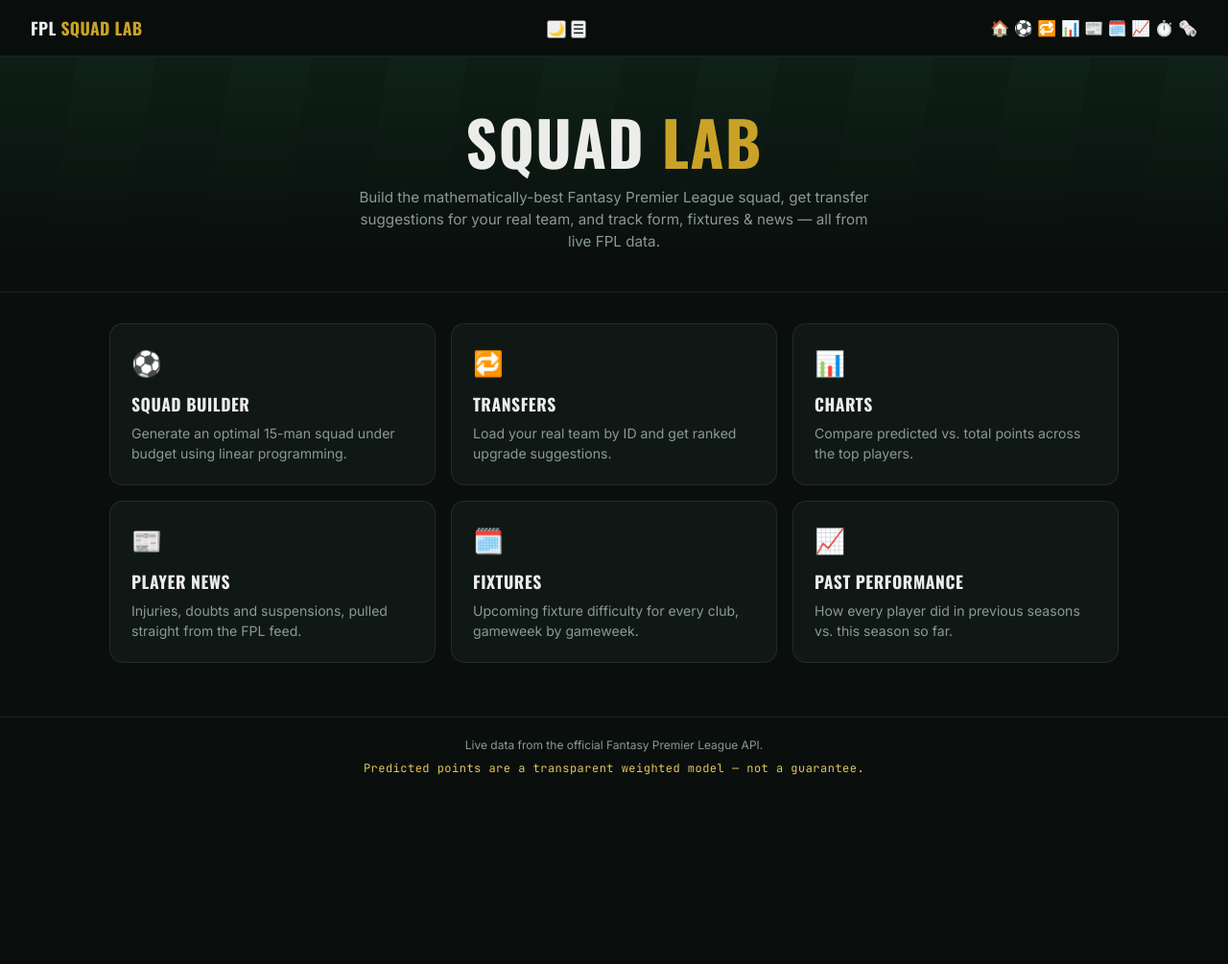
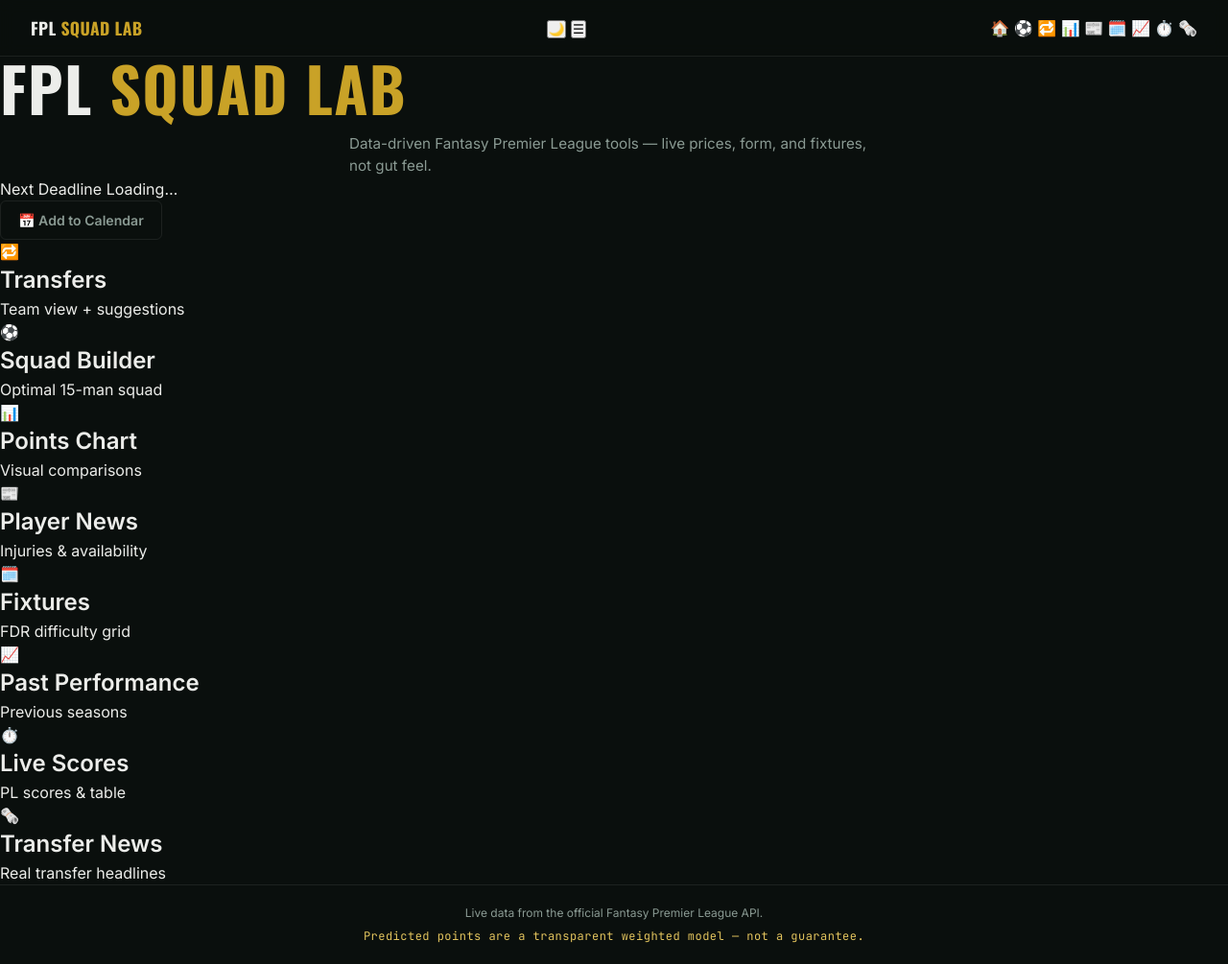
Before and after one commit to Avadhut2007/FPL, a Flask app: page / in a window 1280 px wide. Shown: the whole page at 96% size. Before the commit the page ends 808 px from the top, so only its background shows below. Run offline with Flask 3, Linux system fonts and the light colour scheme.

Commit message:
Refactor index.html for compact hero section

```diff
--- a/templates/index.html
+++ b/templates/index.html
@@ -2,45 +2,34 @@
 {% block title %}FPL Squad Lab{% endblock %}
 {% block content %}
 
-<header class="hero">
-  <div class="hero-stripes"></div>
-  <div class="hero-content">
-    <h1 class="wordmark">Squad <span class="accent">Lab</span></h1>
-    <p class="tagline">Build the mathematically-best Fantasy Premier League squad, get transfer suggestions for your real team, and track form, fixtures &amp; news — all from live FPL data.</p>
-  </div>
+<header class="hero-compact">
+  <h1 class="wordmark">FPL <span class="accent">Squad Lab</span></h1>
+  <p class="tagline">Data-driven Fantasy Premier League tools — live prices, form, and fixtures, not gut feel.</p>
 </header>
 
-<div class="home-grid">
-  <a href="/squad" class="nav-card">
-    <span class="nav-card-icon">⚽</span>
-    <h2>Squad Builder</h2>
-    <p>Generate an optimal 15-man squad under budget using linear programming.</p>
-  </a>
-  <a href="/transfers" class="nav-card">
-    <span class="nav-card-icon">🔁</span>
-    <h2>Transfers</h2>
-    <p>Load your real team by ID and get ranked upgrade suggestions.</p>
-  </a>
-  <a href="/chart" class="nav-card">
-    <span class="nav-card-icon">📊</span>
-    <h2>Charts</h2>
-    <p>Compare predicted vs. total points across the top players.</p>
-  </a>
-  <a href="/news" class="nav-card">
-    <span class="nav-card-icon">📰</span>
-    <h2>Player News</h2>
-    <p>Injuries, doubts and suspensions, pulled straight from the FPL feed.</p>
-  </a>
-  <a href="/fixtures" class="nav-card">
-    <span class="nav-card-icon">🗓️</span>
-    <h2>Fixtures</h2>
-    <p>Upcoming fixture difficulty for every club, gameweek by gameweek.</p>
-  </a>
-  <a href="/history" class="nav-card">
-    <span class="nav-card-icon">📈</span>
-    <h2>Past Performance</h2>
-    <p>How every player did in previous seasons vs. this season so far.</p>
-  </a>
-</div>
+<section class="deadline-banner" id="deadline-banner">
+  <div class="deadline-info">
+    <span class="deadline-label" id="deadline-label">Next Deadline</span>
+    <span class="deadline-countdown" id="deadline-countdown">Loading…</span>
+  </div>
+  <button class="btn btn-ghost btn-small" id="deadline-calendar-btn">📅 Add to Calendar</button>
+</section>
+
+<main class="home-grid-compact">
+  <a href="/transfers" class="nav-card-compact"><span>🔁</span><div><h2>Transfers</h2><p>Team view + suggestions</p></div></a>
+  <a href="/squad" class="nav-card-compact"><span>⚽</span><div><h2>Squad Builder</h2><p>Optimal 15-man squad</p></div></a>
+  <a href="/chart" class="nav-card-compact"><span>📊</span><div><h2>Points Chart</h2><p>Visual comparisons</p></div></a>
+  <a href="/news" class="nav-card-compact"><span>📰</span><div><h2>Player News</h2><p>Injuries & availability</p></div></a>
+  <a href="/fixtures" class="nav-card-compact"><span>🗓️</span><div><h2>Fixtures</h2><p>FDR difficulty grid</p></div></a>
+  <a href="/history" class="nav-card-compact"><span>📈</span><div><h2>Past Performance</h2><p>Previous seasons</p></div></a>
+  <a href="/live-scores" class="nav-card-compact"><span>⏱️</span><div><h2>Live Scores</h2><p>PL scores & table</p></div></a>
+  <a href="/transfer-news" class="nav-card-compact"><span>🗞️</span><div><h2>Transfer News</h2><p>Real transfer headlines</p></div></a>
+</main>
 
 {% endblock %}
+
+{% block scripts %}
+<script>
+  loadDeadlineWidget();
+</script>
+{% endblock %}
```
